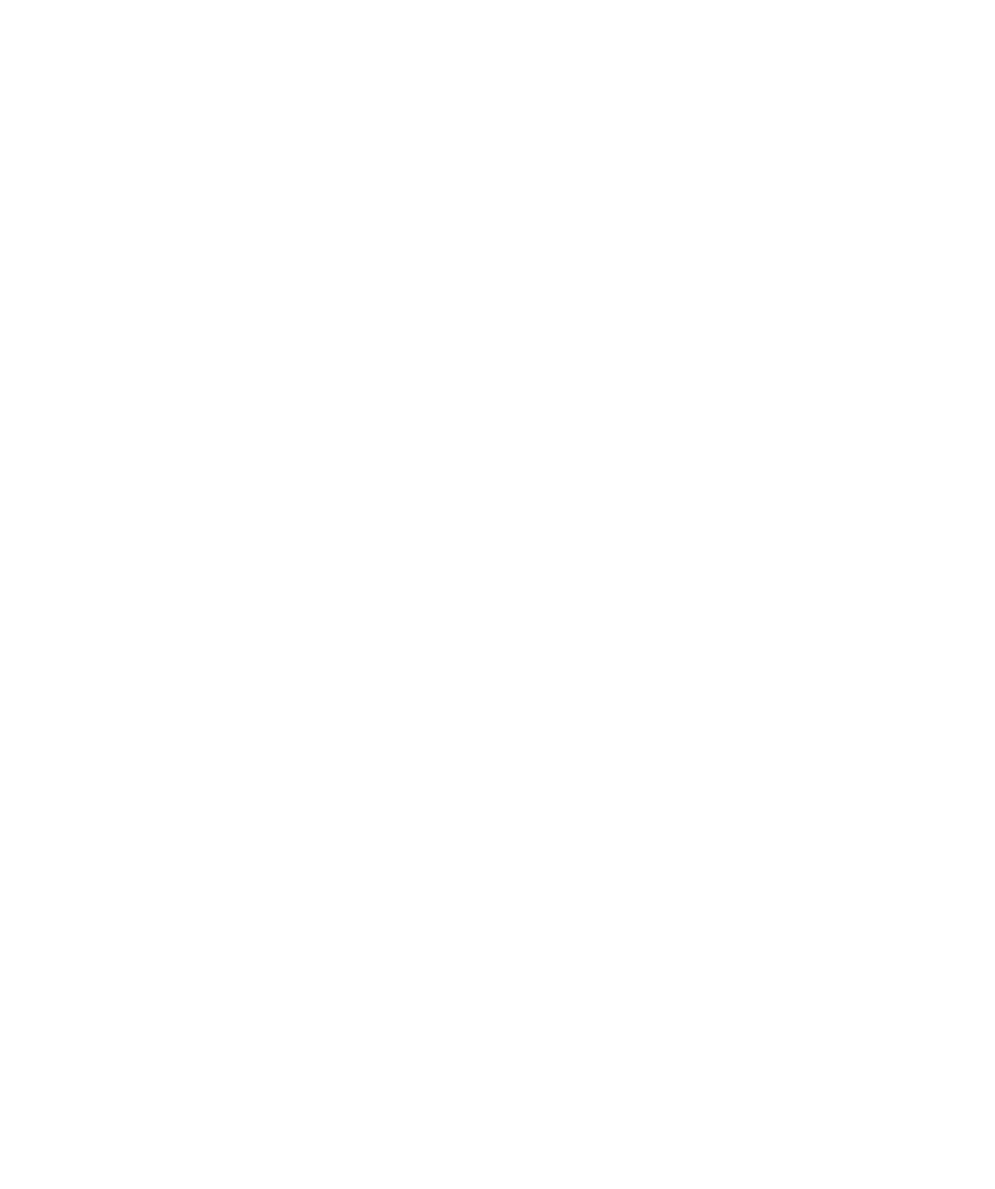
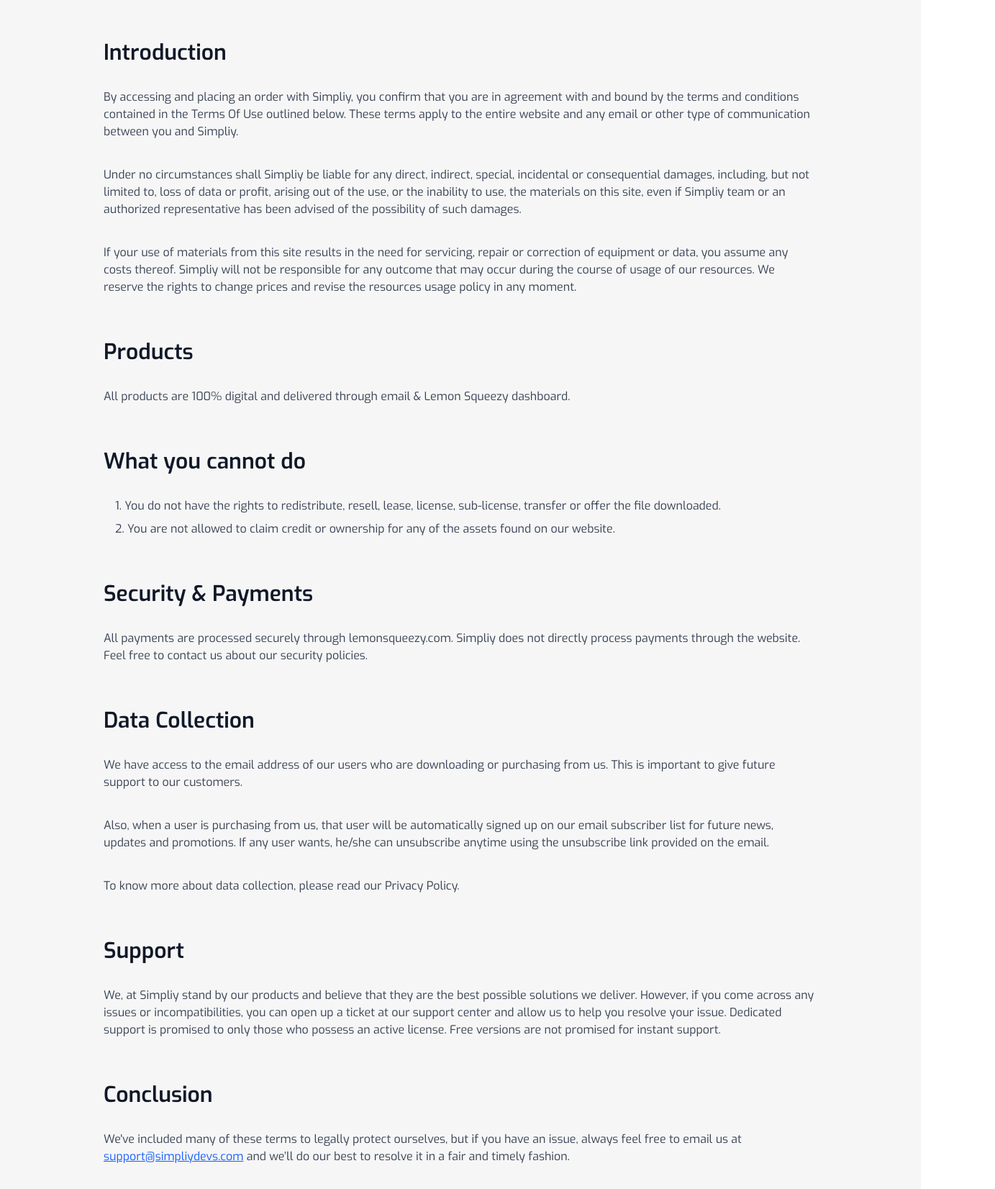
Before and after one commit to Webgenius0/flipinten-react-frontend, a React (Vite) app: page /refund-policy in a window 1280 px wide. Before the commit this address had no page. Shown: the part 588-2240 px from the top of the page at 72% size, 1383 px wide, since content can reach past the window. Before the commit the page ends 800 px from the top, so only its background shows below. Built offline with nearby package versions, Linux system fonts and the light colour scheme.

Commit message:
Refund Policy Page addade

```diff
--- /dev/null
+++ b/src/allPages/RefundPolicy.jsx
@@ -0,0 +1,88 @@
+import DynamicPageBanner from "@/components/common/DynamicPageBanner";
+import DynamicPageBody from "@/components/common/DynamicPageBody";
+import React from "react";
+
+export default function RefundPolicy() {
+  const RefundPolicyData = `
+  <h2>Introduction</h2>
+  <p>
+    By accessing and placing an order with Simpliy, you confirm that you are in agreement with and bound
+    by the terms and conditions contained in the Terms Of Use outlined below. These terms apply to the
+    entire website and any email or other type of communication between you and Simpliy.
+  </p>
+  <p>
+    Under no circumstances shall Simpliy be liable for any direct, indirect, special, incidental or
+    consequential damages, including, but not limited to, loss of data or profit, arising out of the use,
+    or the inability to use, the materials on this site, even if Simpliy team or an authorized representative
+    has been advised of the possibility of such damages.
+  </p>
+  <p>
+    If your use of materials from this site results in the need for servicing, repair or correction of
+    equipment or data, you assume any costs thereof. Simpliy will not be responsible for any outcome
+    that may occur during the course of usage of our resources. We reserve the rights to change prices
+    and revise the resources usage policy in any moment.
+  </p>
+
+  <h2>Products</h2>
+  <p>
+    All products are 100% digital and delivered through email & Lemon Squeezy dashboard.
+  </p>
+
+  <h2>What you cannot do</h2>
+  <ol>
+    <li>You do not have the rights to redistribute, resell, lease, license, sub-license, transfer or offer the file downloaded.</li>
+    <li>You are not allowed to claim credit or ownership for any of the assets found on our website.</li>
+  </ol>
+
+  <h2>Security & Payments</h2>
+  <p>
+    All payments are processed securely through lemonsqueezy.com. Simpliy does not directly process
+    payments through the website. Feel free to contact us about our security policies.
+  </p>
+
+  <h2>Data Collection</h2>
+  <p>
+    We have access to the email address of our users who are downloading or purchasing from us. This is
+    important to give future support to our customers.
+  </p>
+  <p>
+    Also, when a user is purchasing from us, that user will be automatically signed up on our email
+    subscriber list for future news, updates and promotions. If any user wants, he/she can unsubscribe
+    anytime using the unsubscribe link provided on the email.
+  </p>
+  <p>
+    To know more about data collection, please read our Privacy Policy.
+  </p>
+
+  <h2>Support</h2>
+  <p>
+    We, at Simpliy stand by our products and believe that they are the best possible solutions we deliver.
+    However, if you come across any issues or incompatibilities, you can open up a ticket at our support
+    center and allow us to help you resolve your issue. Dedicated support is promised to only those who
+    possess an active license. Free versions are not promised for instant support.
+  </p>
+
+  <h2>Conclusion</h2>
+  <p>
+    We've included many of these terms to legally protect ourselves, but if you have an issue, always feel
+    free to email us at <a href="mailto:support@simpliydevs.com">support@simpliydevs.com</a> and we’ll do
+    our best to resolve it in a fair and timely fashion.
+  </p>
+`;
+
+  return (
+    <>
+      <DynamicPageBanner
+        title={"Refund Policy"}
+        lastUpdatedAt={"SEP 24, 2025"}
+      />
+
+      <DynamicPageBody>
+        <div
+          id="dynamicPageContentStyles"
+          dangerouslySetInnerHTML={{ __html: RefundPolicyData }}
+        />
+      </DynamicPageBody>
+    </>
+  );
+}
--- a/src/router/Router.jsx
+++ b/src/router/Router.jsx
@@ -14,6 +14,7 @@
 import Refer from "@/allPages/Refer";
 import TermsAndConditions from "@/allPages/TermsAndConditions";
 import PrivacyPolicy from "@/allPages/PrivacyPolicy";
+import RefundPolicy from "@/allPages/RefundPolicy";
 
 const Router = createBrowserRouter([
   {
@@ -73,6 +74,10 @@
         path: "privacy-policy",
         element: <PrivacyPolicy />,
       },
+      {
+        path: "refund-policy",
+        element: <RefundPolicy />,
+      },
     ],
   },
 ]);
```
